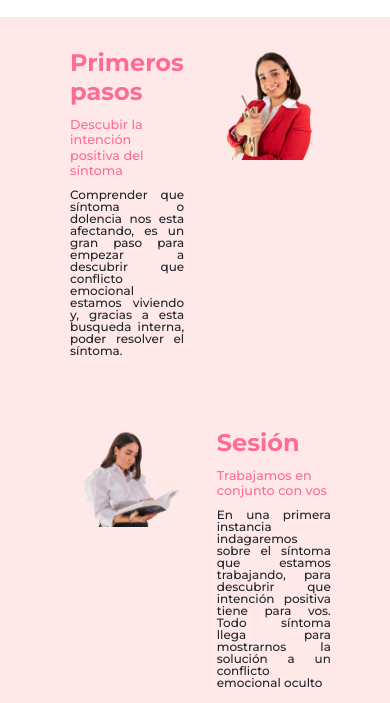
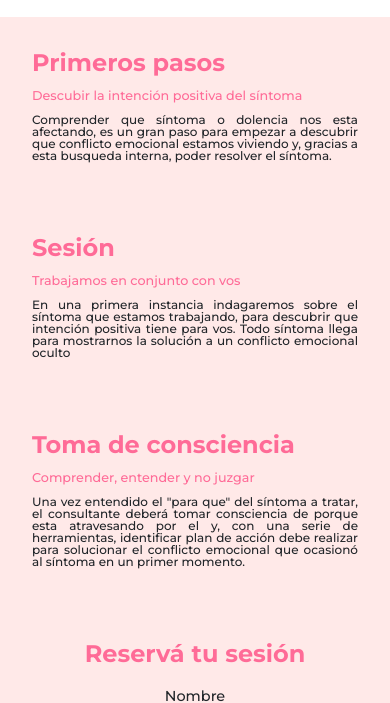
Before and after one commit to Gianluca1796/Proyecto_Desarrollo-Web, a website: page assets/pages/biodescodificacion.html in a window 390 px wide. Shown: the part 412-1115 px from the top of the page. Drawn offline with nearby package versions, Linux system fonts and the light colour scheme.

Commit message:
Corregi el responsive en ambos servicios

```diff
--- a/sass/views/_biodescodificacion.scss
+++ b/sass/views/_biodescodificacion.scss
@@ -105,15 +105,16 @@
 
 /*MEDIA*/
 @media screen and (max-width: 600px){
-.bio-1-img{
-    width: 150px;
-}
-.bio-1-img2{
-    width: 250px;
-}
-.bio-text{
-    max-width: 60%;
-}
+
+    .bio-1-img{
+        display: none;
+    }
+    .bio-1-img2{
+        display: none;
+    }
+    .bio-1 .bio-text{
+        max-width: 100%;
+    }
 .reserve{
     flex-direction: column;
     justify-content: center;
--- a/sass/views/_programa-de-creencias.scss
+++ b/sass/views/_programa-de-creencias.scss
@@ -105,14 +105,15 @@
 
 /*MEDIA*/
 @media screen and (max-width: 600px){
+
     .bio-1-img{
-        width: 150px;
+        display: none;
     }
     .bio-1-img2{
-        width: 250px;
+        display: none;
     }
-    .bio-text{
-        max-width: 60%;
+    .bio-1 .bio-text{
+        max-width: 100%;
     }
     .reserve{
         flex-direction: column;
```
Also changed, not shown: assets/css/main.css.
